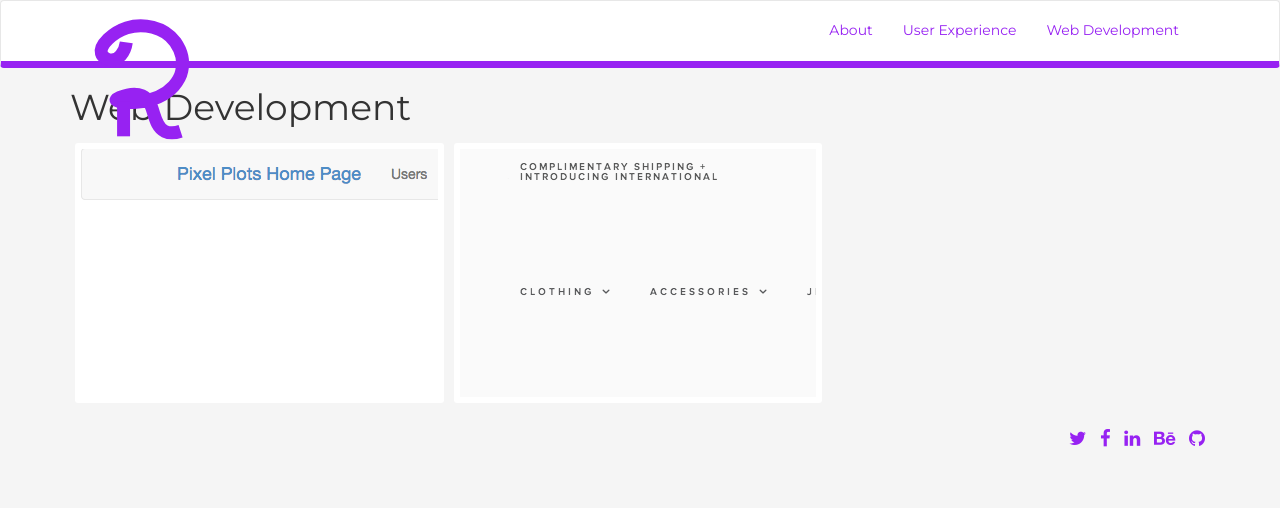
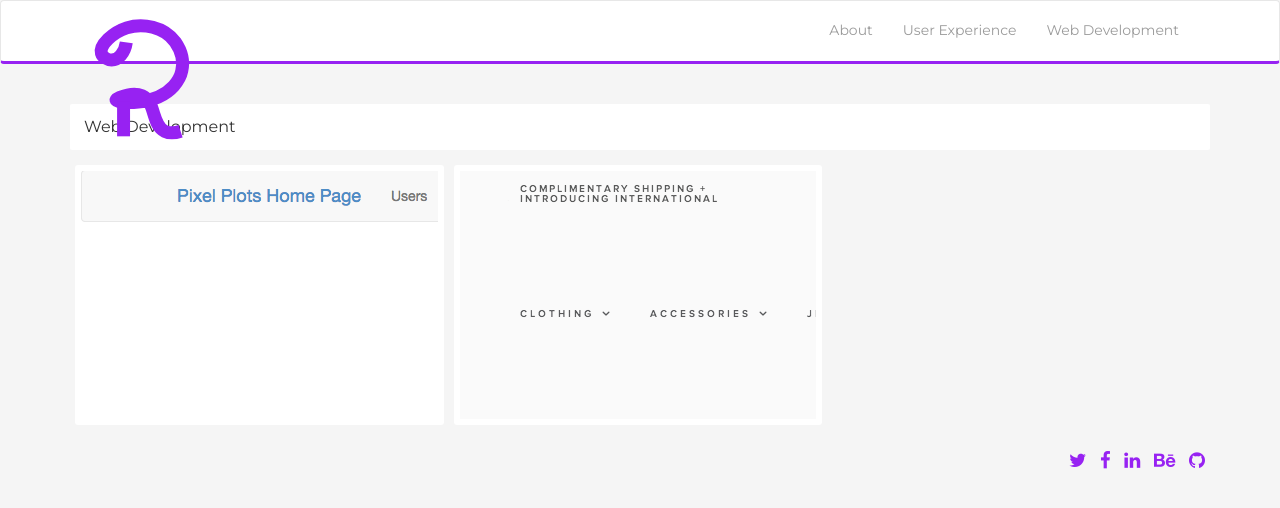
Before and after one commit to rachelelle/portfolio, a Jekyll site: the page built from webdev.html, in a window 1280 px wide. Shown: the top 508 px of the page. Built offline with Jekyll 4.4.1, drawn with Linux system fonts in a browser that asks for light colours.

Commit message:
post layout

```diff
--- a/_includes/head.html
+++ b/_includes/head.html
@@ -16,7 +16,9 @@
     <!-- Custom Fonts -->
     <link rel="stylesheet" href="{{ "/css/font-awesome/css/font-awesome.min.css" | prepend: site.baseurl }}">
     <link href="http://fonts.googleapis.com/css?family=Montserrat:400,700" rel="stylesheet" type="text/css">
-    <link href='http://fonts.googleapis.com/css?family=Noto+Serif:400,700,400italic,700italic' rel='stylesheet' type='text/css'>
+    <!-- <link href='http://fonts.googleapis.com/css?family=Noto+Serif:400,700,400italic,700italic' rel='stylesheet' type='text/css'> -->
+
+    <link href='https://fonts.googleapis.com/css?family=Oxygen:400,700' rel='stylesheet' type='text/css'>
 
      <script src="{{ "/js/jquery-1.11.0.js" | prepend: site.baseurl }}"></script>
     <!-- Bootstrap Core JavaScript -->
--- a/_layouts/page.html
+++ b/_layouts/page.html
@@ -3,7 +3,7 @@
 ---
 <article class="post">
   <header class="post-header">
-    <h1 class="post-title">{{ page.title }}</h1>
+    <h1 class="post-title category-title">{{ page.title }}</h1>
   </header>
 
   <div class="post-content">
--- a/_layouts/post.html
+++ b/_layouts/post.html
@@ -10,7 +10,7 @@
     <h1 class="post-title" itemprop="name headline">{{ page.title }}</h1>
   </header> -->
 
-  <div class="post-content" itemprop="articleBody">
+  <div class="post-content portfolio-content" itemprop="articleBody">
     {{ content }}
   </div>
 
--- a/css/custom.css
+++ b/css/custom.css
@@ -38,11 +38,11 @@
 
 .navbar-default {
     background-color: #FFFFFF;
-    border-bottom: 7px solid #9722F2;
+    border-bottom: 3px solid #9722F2;
 }
 
 .navbar-default .navbar-nav>li>a {
-    color: #9722F2;
+    color: #9B9B9B;
 }
 
 .navbar-default .navbar-nav>li>a:hover {
@@ -54,7 +54,7 @@
 .navbar {
     position: relative;
     min-height: 40px;
-    margin-bottom: 0px;
+    margin-bottom: 20px;
 }
 
 img.logo {
@@ -99,6 +99,7 @@
     padding: 0px 150px;
     background-color: #fff;
     padding-bottom: 50px;
+    border-radius: 2px;
 }
 
 .post-main-title {
@@ -110,14 +111,25 @@
     /* width: 100%; */
     font-size: 22px;
     border-bottom: 2px solid #9722F2;
-    background-color: rgba(255, 255, 255, 0.73);
+    background-color: rgba(255, 255, 255, 0.91);
     padding-left: 33px;
     padding-right: 10px;
     line-height: 50px;
+    color: #2C3E50;
+    box-shadow: 0px 1px 3px #999;
+}
+
+.portfolio-content {
+    margin-top: 50px;
+    color: #797979;
+    font-family: 'Oxygen', sans-serif;
+    line-height: 26px;
+    font-size: 16px;
 }
 
 .img-container {
     position: relative;
+    padding-top: 20px;
 }
 
 .post-img{
@@ -135,3 +147,10 @@
 footer.site-footer {
     margin-top: 20px;
 }
+
+h1.category-title {
+    background: #fff;
+    padding: 14px;
+    font-size: 16px;
+    border-radius: 2px;
+}
--- a/webdev.html
+++ b/webdev.html
@@ -7,6 +7,7 @@
 	<div class="col-sm-4 portfolio-item">
           <a href="{{ post.url | prepend: site.baseurl }}" class="portfolio-link">
               <div class="caption">
+                {{ post.title }}
               </div>
               <img src="/img/portfolio/{{ post.thumbnail }}" alt="{{ post.alt }}">
           </a>
```
Also changed, not shown: 10 other files.
